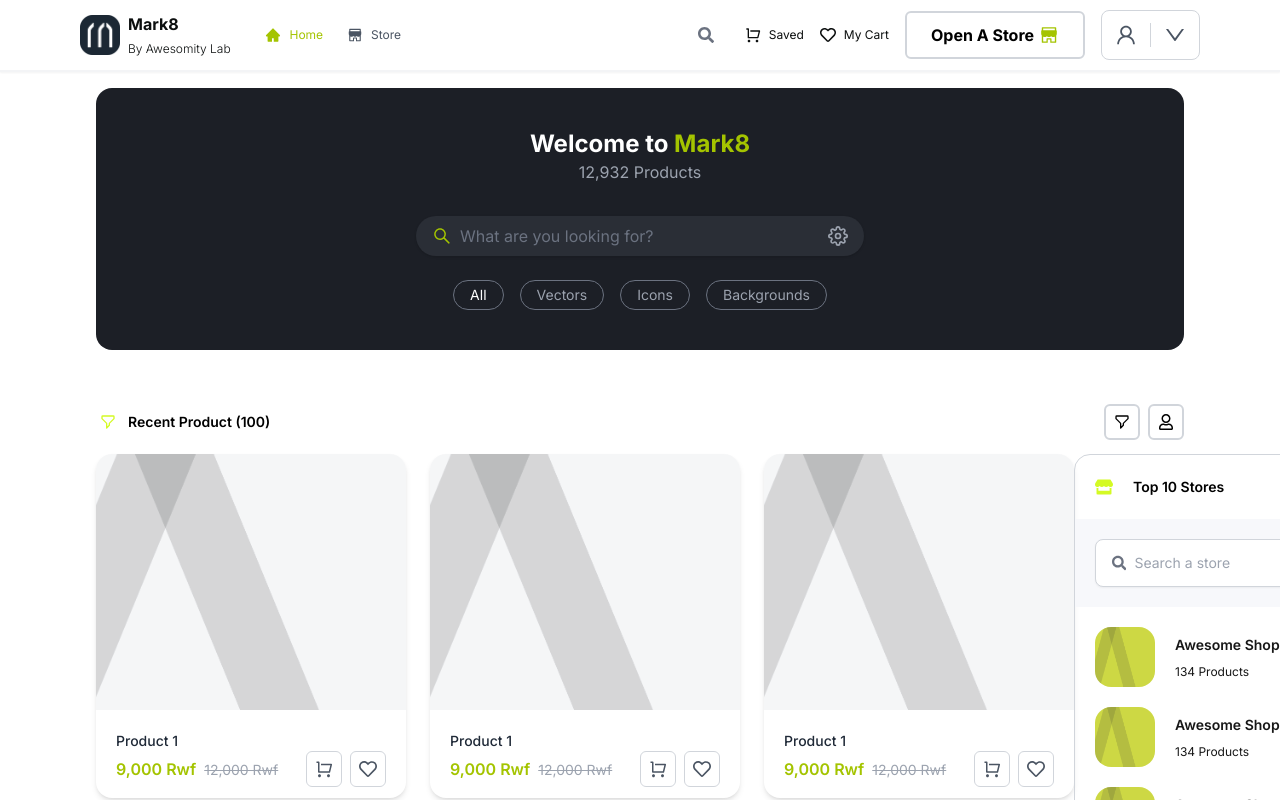
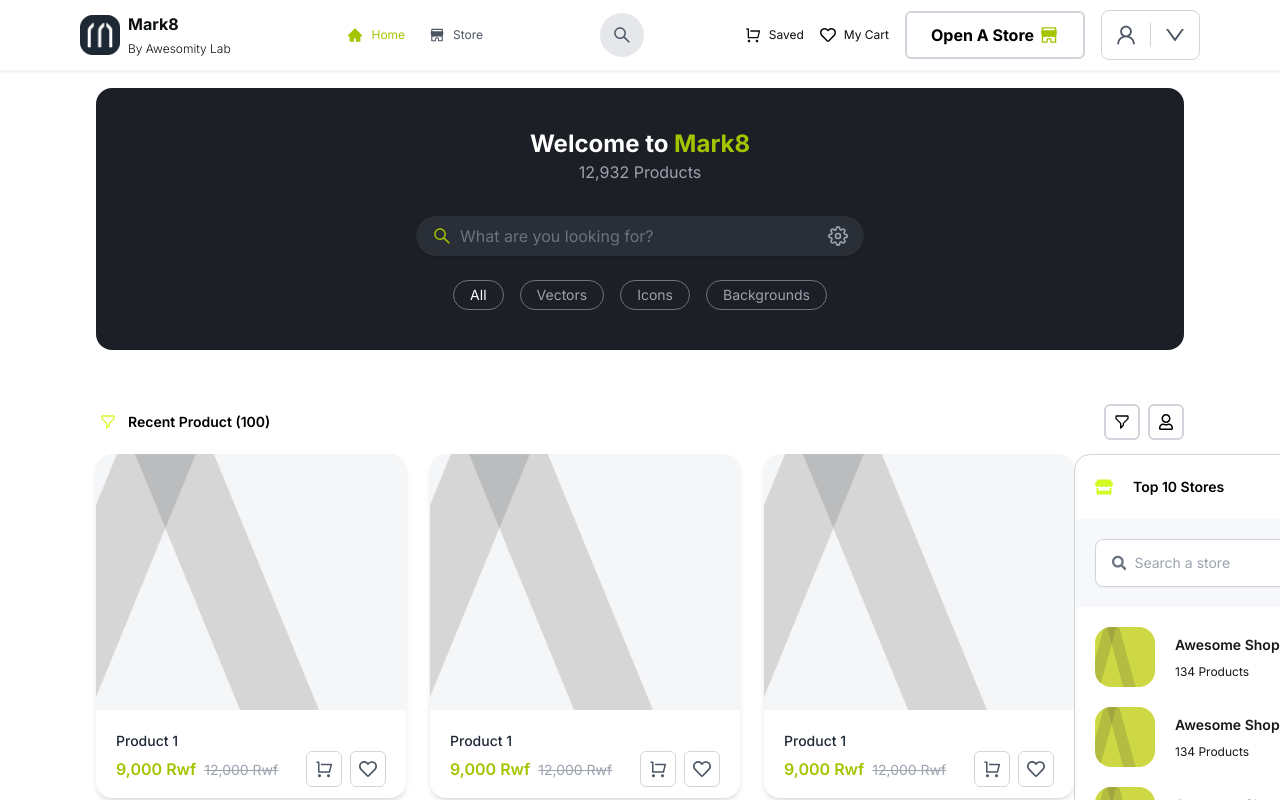
Before and after one commit to Ange-Constance/Mark8-Challenge-I, a Next.js app: page / in a window 1280 px wide. Shown: the top 800 px of the page. Built offline with nearby package versions, Linux system fonts and the light colour scheme.

Commit message:
Popup: Added popup action on search and profile on Navbar

```diff
--- a/app/components/SearchBar.tsx
+++ b/app/components/SearchBar.tsx
@@ -1,16 +1,49 @@
 'use client'
-import { FaSearch } from 'react-icons/fa';
+import { useState } from 'react';
+import { AiOutlineSearch } from 'react-icons/ai';
+import SearchProducts from './SearchProducts';
+import { FiX } from 'react-icons/fi';
+
 
 const SearchBar = () => {
+
+    const [isPopupVisible, setIsPopupVisible] = useState(false);
+
+    const togglePopup = () => {
+      setIsPopupVisible(!isPopupVisible);
+    };
+
+
+
   return (
-    <div className="relative">
-      <input
-        type="text"
-        placeholder=""
-        className="w-full pl-10 pr-4 py-2 bg-transparent text-gray-700 focus:outline-none"/>
-      <FaSearch className="absolute right-3 top-1/2 transform -translate-y-1/2 text-gray-500" />
+    <div>
+       <button
+        onClick={togglePopup}
+        className="flex items-center justify-center bg-gray-200 rounded-full p-3 hover:bg-gray-300 transition"
+      >
+        <AiOutlineSearch size={20} className="text-gray-600" />
+      </button>
+
+      {isPopupVisible && (
+        <div className="fixed inset-0 bg-black bg-opacity-50 flex justify-center items-center z-50">
+          {/* Popup Content */}
+
+          <div className=" rounded-lg shadow-lg p-6 w-[400px]">
+          <button
+              onClick={togglePopup}
+              className="absolute top-4 right-4 text-gray-600 hover:text-black"
+            >
+              <FiX size={24} />
+            </button>
+        <SearchProducts/>
+        </div>
+          </div>
+
+    )}
+
     </div>
   );
 };
 
+
 export default SearchBar;
--- a/app/components/SearchProducts.tsx
+++ b/app/components/SearchProducts.tsx
@@ -5,14 +5,14 @@ import { FaSearch } from 'react-icons/fa'
 const SearchProducts = () => {
   return (
     <div className='flex justify-center items-center min-h-screen'>
-    <div className='flex flex-row justify-between items-center w-[888px] h-[128px] p-10 bg-white shadow-2xl rounded-lg '>
+    <div className='flex flex-row justify-between items-center w-[888px] h-[128px] p-10 bg-white shadow-2xl rounded-lg gap-3 '>
 
     <div>
         <p className='font-bold text-[16px]'>Search</p>
     </div>
 
       {/* Search Bar */}
-          <div className="flex items-center bg-[#0C0C0D0A] rounded-lg px-4 py-2 w-[574px] h-[48px] shadow">
+          <div className="flex items-center bg-[#0C0C0D0A] rounded-lg px-4 py-2 w-[574px] h-[48px] ">
             <AiOutlineSearch size={20} className="text-[#A4C400] mr-2" />
             <input
               type="text"
--- a/app/components/UserMenu.tsx
+++ b/app/components/UserMenu.tsx
@@ -1,9 +1,18 @@
+'use client'
 import Link from "next/link";
 import { FaRegHeart } from "react-icons/fa";
 import { RiShoppingCartLine } from "react-icons/ri";
 import { AiFillShop, AiOutlineUser, AiOutlineDown } from "react-icons/ai";
+import { useState } from "react";
+import Profile from "./Profile";
 
 const UserMenu: React.FC = () => {
+  const [isPopupVisible, setIsPopupVisible] = useState(false);
+
+  const togglePopup = () => {
+    setIsPopupVisible(!isPopupVisible);
+  };
+
   return (
     <div className="flex items-center gap-4">
       {/* Saved Link */}
@@ -25,9 +34,9 @@ const UserMenu: React.FC = () => {
       </button>
 
       {/* User Info Section */}
-      <div className="flex items-center border border-gray-300 rounded-lg   ">
+      <div className="flex items-center border border-gray-300 rounded-lg">
         {/* User Icon */}
-        <div className="flex items-center justify-center p-3 ">
+        <div className="flex items-center justify-center p-3">
           <AiOutlineUser size={24} className="text-gray-600" />
         </div>
 
@@ -35,10 +44,22 @@ const UserMenu: React.FC = () => {
         <div className="w-px bg-gray-300 h-6"></div>
 
         {/* Dropdown Icon */}
-        <div className="flex items-center justify-center p-3 ">
+        <button
+          onClick={togglePopup}
+          className="flex items-center justify-center p-3"
+        >
           <AiOutlineDown size={24} className="text-gray-600" />
+        </button>
+      </div>
+
+      {/* Popup Content */}
+      {isPopupVisible && (
+        <div className="absolute top-14 right-0 bg-white rounded-2xl shadow-lg  border-gray-300  z-50">
+
+
+        <Profile/>
         </div>
-      </div>
+      )}
     </div>
   );
 };
```
